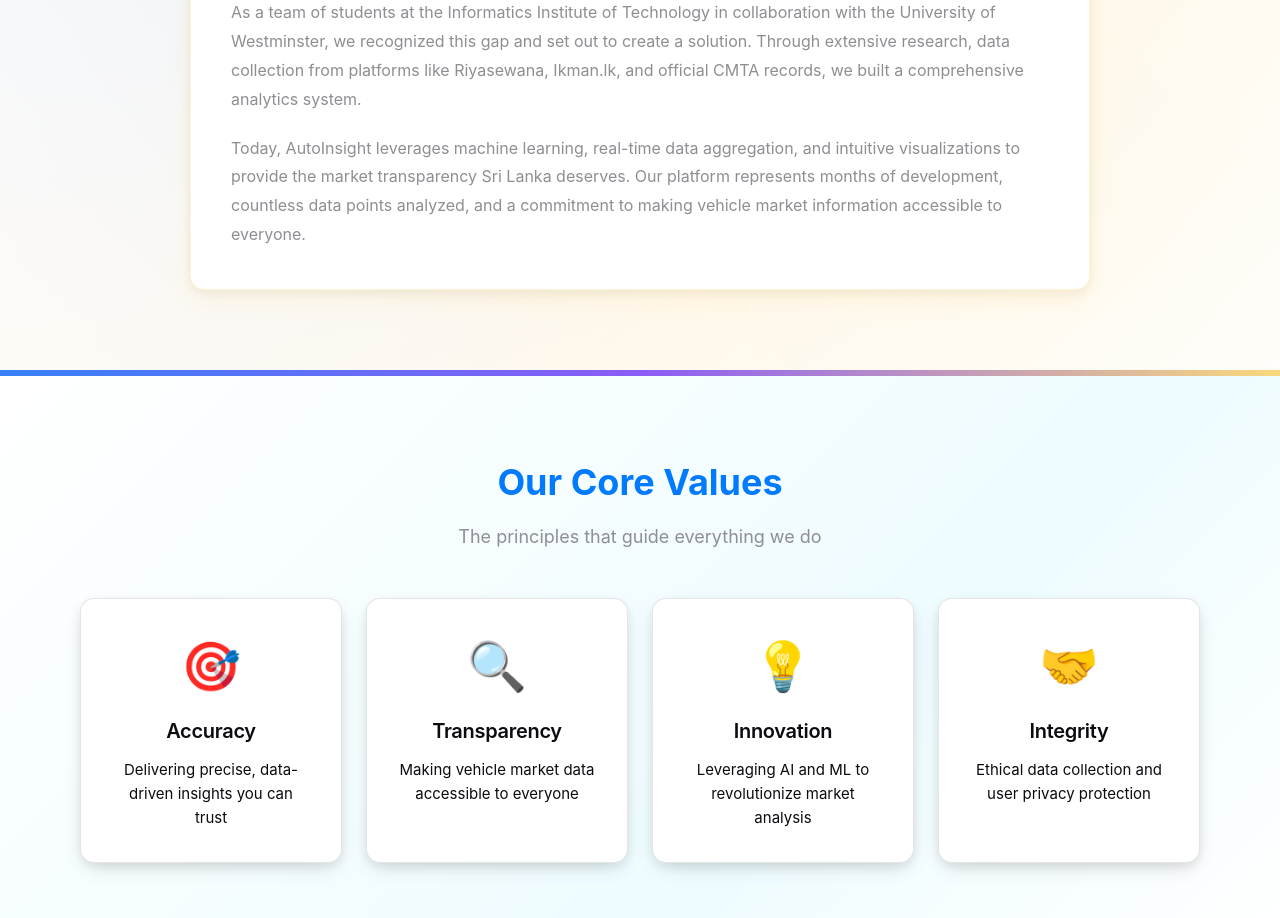
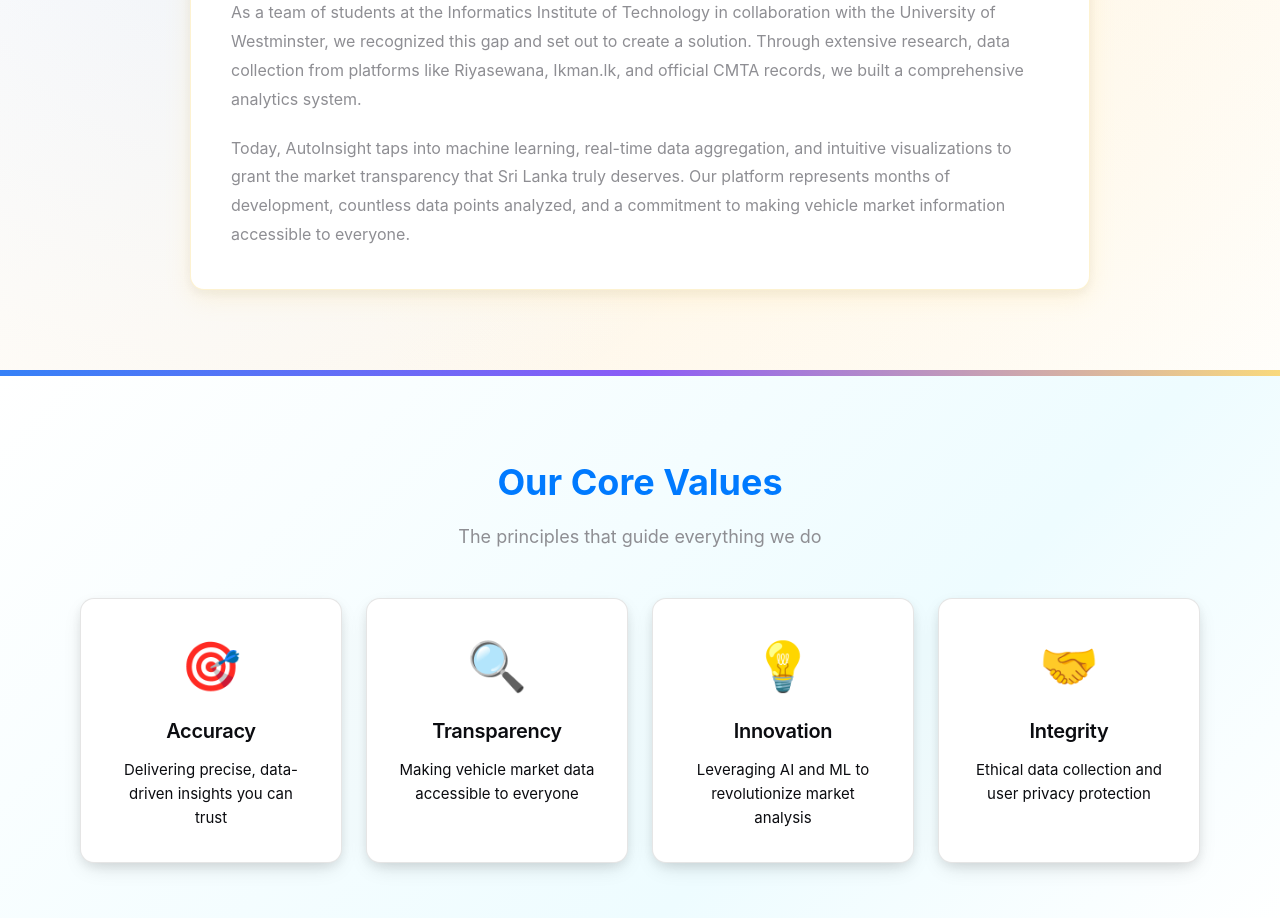
Before and after one commit to akila20040720/autoinsightcs70, a React (Vite) app in the folder cs70/: page /about in a window 1280 px wide. Shown: the part 1680-2598 px from the top of the page. Built offline with nearby package versions, Linux system fonts and the light colour scheme.

Commit message:
feat: make some changes in our story part

```diff
--- a/cs70/src/pages/About.tsx
+++ b/cs70/src/pages/About.tsx
@@ -270,10 +270,7 @@ export default function About() {
               and official CMTA records, we built a comprehensive analytics system.
             </p>
             <p style={{ fontSize: 16, lineHeight: 1.8, color: 'var(--sys-gray)' }}>
-              Today, AutoInsight leverages machine learning, real-time data aggregation, and intuitive
-              visualizations to provide the market transparency Sri Lanka deserves. Our platform represents
-              months of development, countless data points analyzed, and a commitment to making vehicle
-              market information accessible to everyone.
+              Today, AutoInsight taps into machine learning, real-time data aggregation, and intuitive  visualizations to grant the market transparency that Sri Lanka truly deserves. Our platform represents   months of development, countless data points analyzed, and a commitment to making vehicle    market information accessible to everyone.
             </p>
           </motion.div>
         </div>
```
